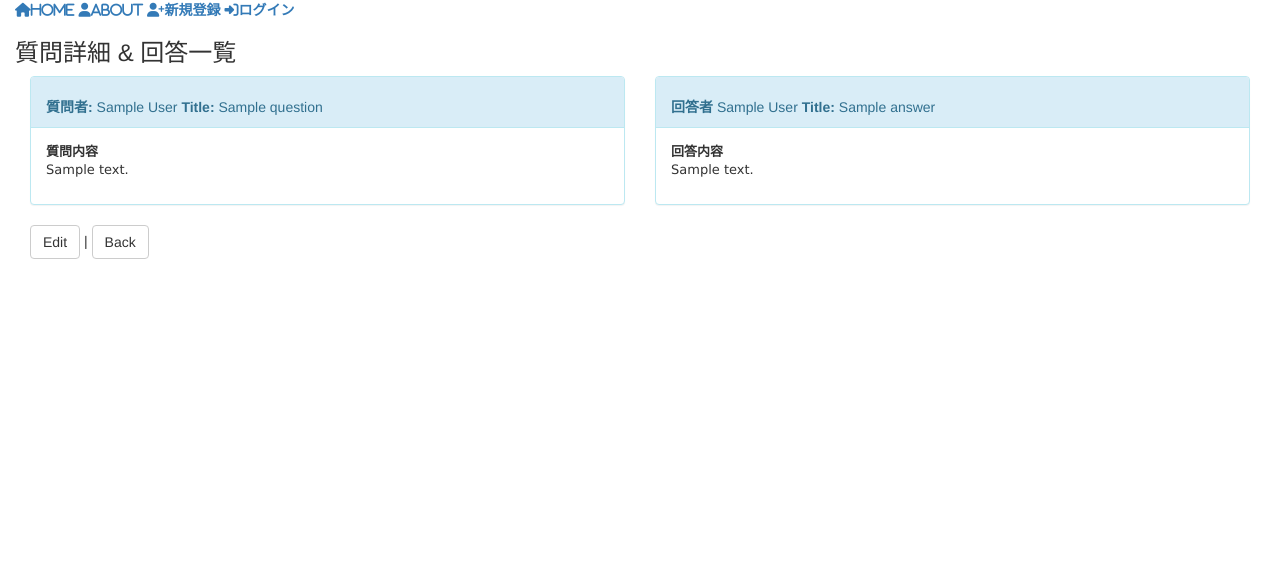
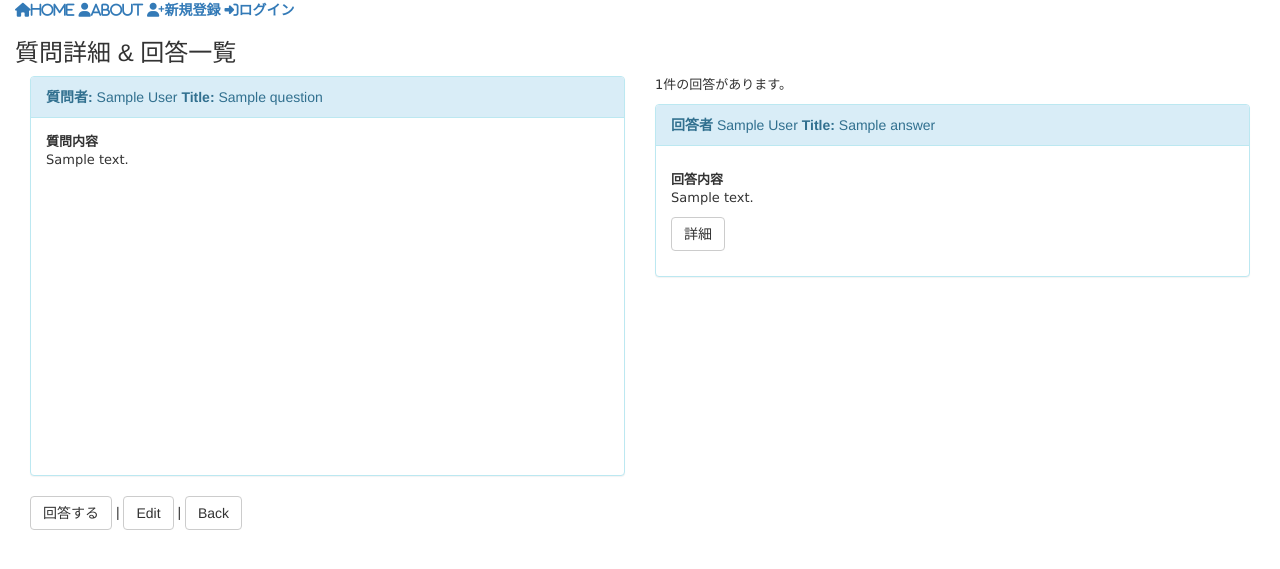
Before and after one commit to yuuma-S/maruopi, a Rails app: page /questions/1 in a window 1280 px wide. Shown: the top 569 px of the page. Run offline with Rails 7, Linux system fonts and the light colour scheme; tables that the repository leaves empty hold one stand-in row (values such as "Sample post"); style sheets or scripts are compiled from the project's sources; some libraries are stand-ins or nearby versions.

Commit message:
answer modify

```diff
--- a/app/assets/stylesheets/application.scss
+++ b/app/assets/stylesheets/application.scss
@@ -20,3 +20,8 @@
 .container {
     width: 100%;
 }
+
+
+.panel-body{
+	margin-bottom: 10px;
+}
--- a/app/controllers/answers_controller.rb
+++ b/app/controllers/answers_controller.rb
@@ -1,5 +1,5 @@
 class AnswersController < ApplicationController
-  before_action :set_answer, only: [:show, :edit, :update, :destroy]
+  before_action :set_answer, only: [ :edit, :update, :destroy]
   before_action :authenticate_end_user!, only: [:new, :edit, :destroy]
 
   def index
@@ -32,6 +32,8 @@ class AnswersController < ApplicationController
   end
 
   def show
+    @qusetion = Question.find(params[:question_id])
+    @answers = Answer.all
   end
 
   def edit
--- a/app/controllers/questions_controller.rb
+++ b/app/controllers/questions_controller.rb
@@ -11,6 +11,7 @@ class QuestionsController < ApplicationController
   # GET /questions/1
   # GET /questions/1.json
   def show
+    @answers = @question.answers.all
   end
 
   # GET /questions/new
--- a/app/views/questions/show.html.erb
+++ b/app/views/questions/show.html.erb
@@ -1,10 +1,10 @@
 <div class="container">
   	<div class="row">
   		<h3>質問詳細 & 回答一覧</h3>
+  		<p id="notice"><%= notice %></p>
     	<div class="col-xs-6">
-    		<div class="panel panel-info">
+    		<div class="panel panel-info" style="height: 400px;">
     			<div class="panel-heading">
-					<p id="notice"><%= notice %></p>
 
 					<span>
 					  <strong>質問者:</strong>
@@ -23,15 +23,16 @@
 					</p>
 				</div>
 			</div>
+			<%= link_to '回答する', new_question_answer_path(@question), class: "btn btn-default" %> |
 			<%= link_to 'Edit', edit_question_path(@question), class: "btn btn-default" %> |
 			<%= link_to 'Back', questions_path, class: "btn btn-default"  %>
 		</div>
 		<div class="col-xs-6">
+			<p><%= @question.answers.count %>件の回答があります。<p>
+			<% if @question.answers.count != 0 %>
 	    		<div class="panel panel-info">
-    			<div class="panel-heading">
-					<p id="notice"><%= notice %></p>
-
 					<% @question.answers.each do |answer| %>
+						<div class="panel-heading" style="margin-bottom: 10px;">
 							<strong>回答者</strong>
 							<%= answer.end_user.name %>
 
@@ -45,11 +46,17 @@
 							  <strong>回答内容</strong><br>
 							  <%= answer.body %>
 							</p>
+							<%= link_to '詳細',question_answer_path(@question, @answers),class: "btn btn-default" %>
 						</div>
 					<% end %>
-
+					<% else %>
+					<div class="well" style="text-align: center">
+						<strong>まだ回答がありません</strong><br>
+						<br>
+						<%= link_to '回答する', new_question_answer_path(@question), class: "btn btn-default" %>
+					</div>
+				</div>
+			<% end %>
 		</div>
 	</div>
 </div>
-	</div>
-</div>
```
Also changed, not shown: app/views/answers/show.html.erb (+33 -0 lines), config/database.yml (+8 -1 lines). Lines whose indentation alone changed are shown as unchanged.
